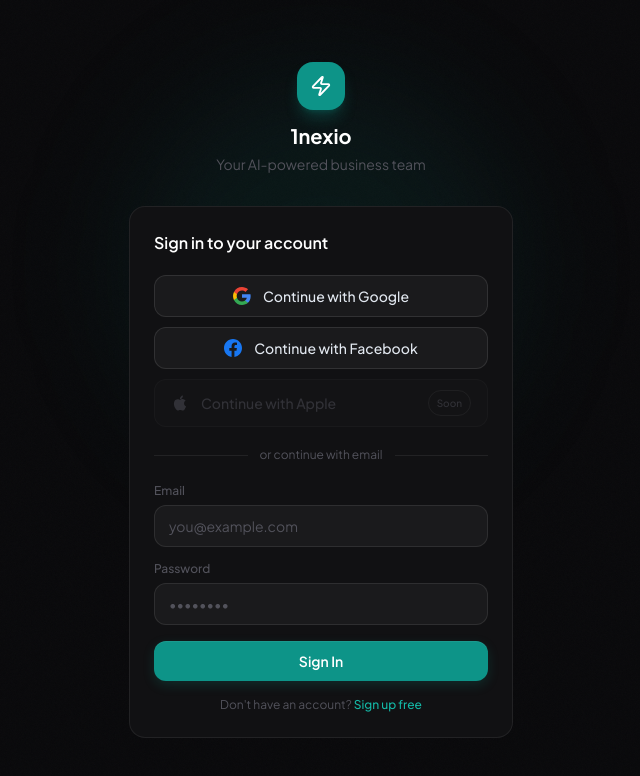
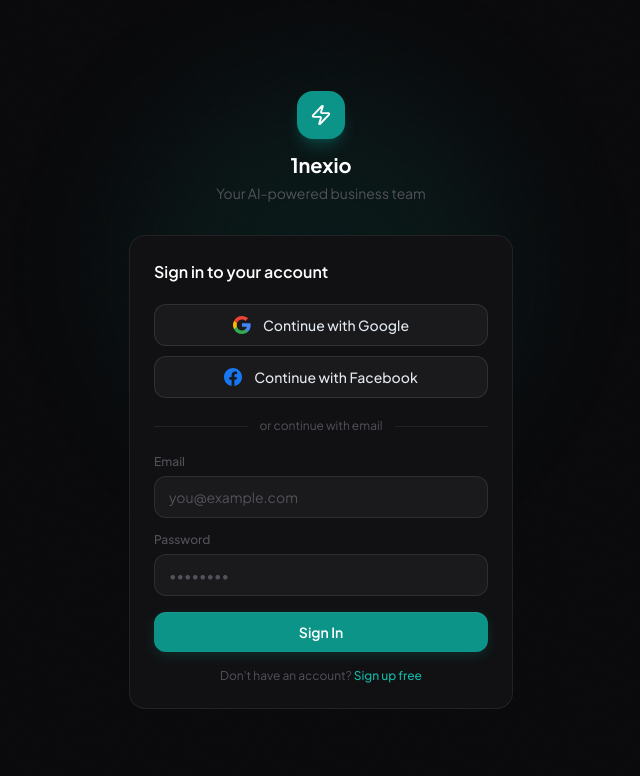
Before and after one commit to johnsonng1725/ai-company-platform, a React (Vite) app in the folder frontend/: page /login in a window 1280 px wide. Shown: the top 776 px of the page, without its empty margins (319-959 px from the left). Built offline with nearby package versions, Linux system fonts and the light colour scheme; the HTML template or start-up script is replaced by a standard one.

Commit message:
Remove Apple Sign-In button

```diff
--- a/frontend/src/pages/Login.tsx
+++ b/frontend/src/pages/Login.tsx
@@ -25,13 +25,6 @@ function FacebookIcon() {
   )
 }
 
-function AppleIcon() {
-  return (
-    <svg width="18" height="18" viewBox="0 0 24 24" fill="currentColor">
-      <path d="M18.71 19.5c-.83 1.24-1.71 2.45-3.05 2.47-1.34.03-1.77-.79-3.29-.79-1.53 0-2 .77-3.27.82-1.31.05-2.3-1.32-3.14-2.53C4.25 17 2.94 12.45 4.7 9.39c.87-1.52 2.43-2.48 4.12-2.51 1.28-.02 2.5.87 3.29.87.78 0 2.26-1.07 3.8-.91.65.03 2.47.26 3.64 1.98-.09.06-2.17 1.28-2.15 3.81.03 3.02 2.65 4.03 2.68 4.04-.03.07-.42 1.44-1.38 2.83M13 3.5c.73-.83 1.94-1.46 2.94-1.5.13 1.17-.34 2.35-1.04 3.19-.69.85-1.83 1.51-2.95 1.42-.15-1.15.41-2.35 1.05-3.11z"/>
-    </svg>
-  )
-}
 
 export default function Login() {
   const navigate = useNavigate()
@@ -109,12 +102,6 @@ export default function Login() {
               <FacebookIcon />
               Continue with Facebook
             </button>
-            <button disabled
-              className="flex items-center justify-center gap-3 rounded-xl border border-white/5 bg-white/[0.02] px-4 py-2.5 text-sm font-medium text-ink-faint cursor-not-allowed opacity-50">
-              <AppleIcon />
-              Continue with Apple
-              <span className="ml-auto text-[10px] rounded-full border border-white/10 px-2 py-0.5">Soon</span>
-            </button>
           </div>
 
           {/* Divider */}
```
